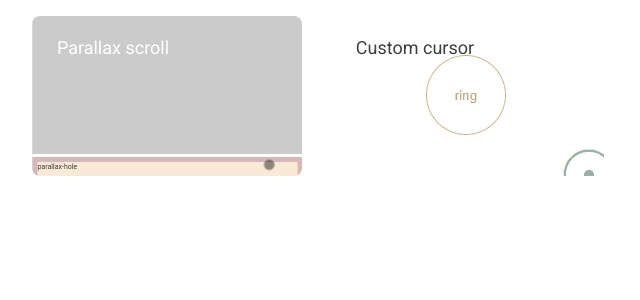
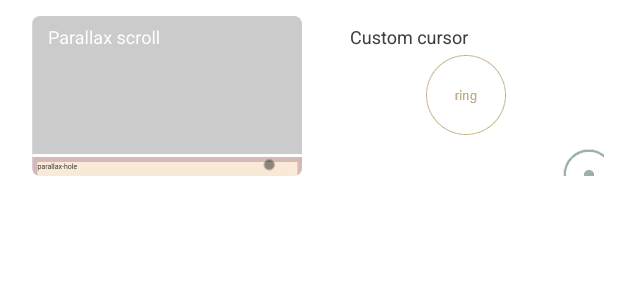
Before and after one commit to peterabit/special-effects-playground, an Angular app: page / in a window 1280 px wide. Shown: the top 300 px of the page, without its empty margins (0-640 px from the left). Built offline with nearby package versions, Linux system fonts and the light colour scheme.

Commit message:
update landscapse card title hover transition

```diff
--- a/src/app/shared/landscape-card/landscape-card.component.scss
+++ b/src/app/shared/landscape-card/landscape-card.component.scss
@@ -12,10 +12,8 @@ $transition-timing: 0.25s ease;
 
   &:hover {
     .landscape-card-title {
-      top: 50%;
-      left: 50%;
       color: rgb(255, 255, 255);
-      transform: translate(-50%, -50%) scale(1.25);
+      font-size: 20px;
     }
 
     .landscape-card-overlay {
@@ -37,13 +35,14 @@ $transition-timing: 0.25s ease;
 
 .landscape-card-title {
   position: absolute;
-  top: 20%;
-  left: 30%;
+  top: 0;
+  left: 0;
   z-index: 2;
+  width: 100%;
+  padding: 12px 16px;
   font-size: 18px;
   color: rgb(255, 255, 255);
-  transform: translate(-50%, -50%);
-  transition: transform $transition-timing, top $transition-timing, left $transition-timing, color $transition-timing;
+  transition: font-size $transition-timing, color $transition-timing;
 
   &-dark {
     color: rgb(63, 63, 63);
```
